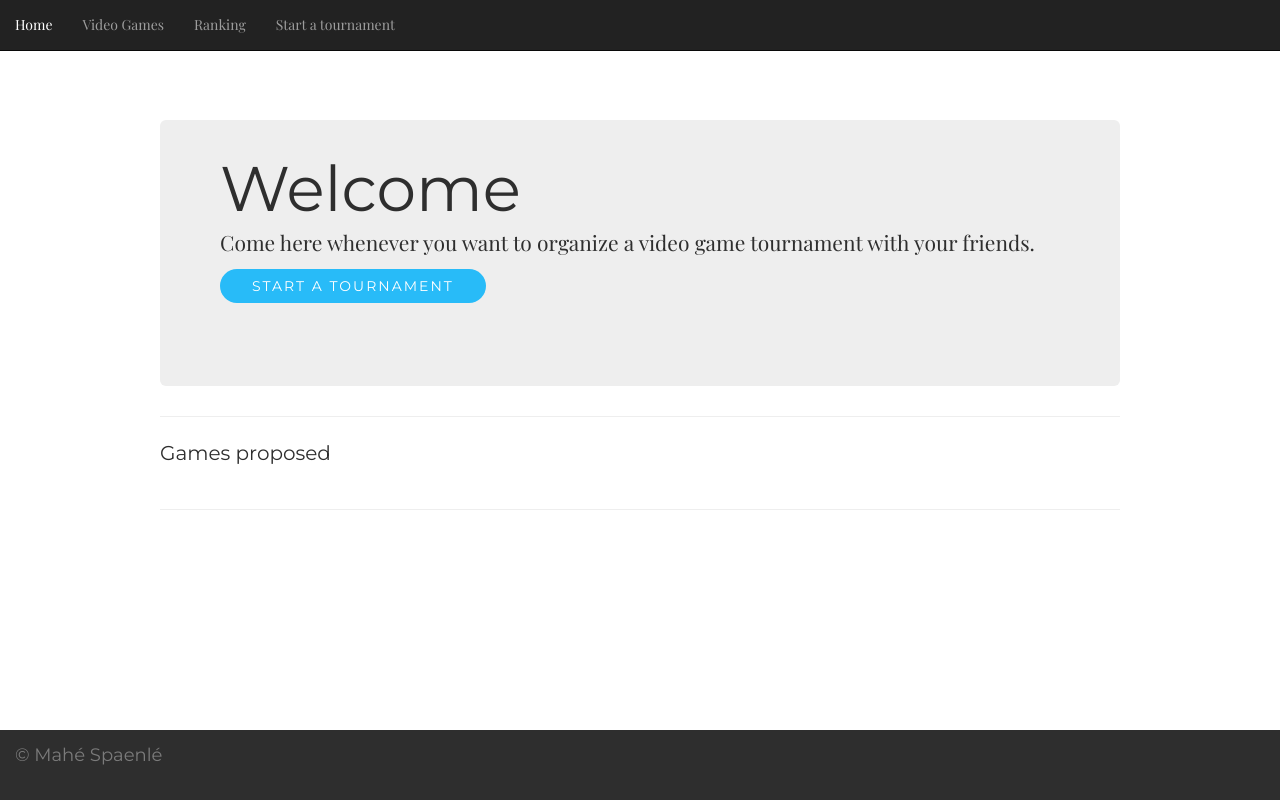
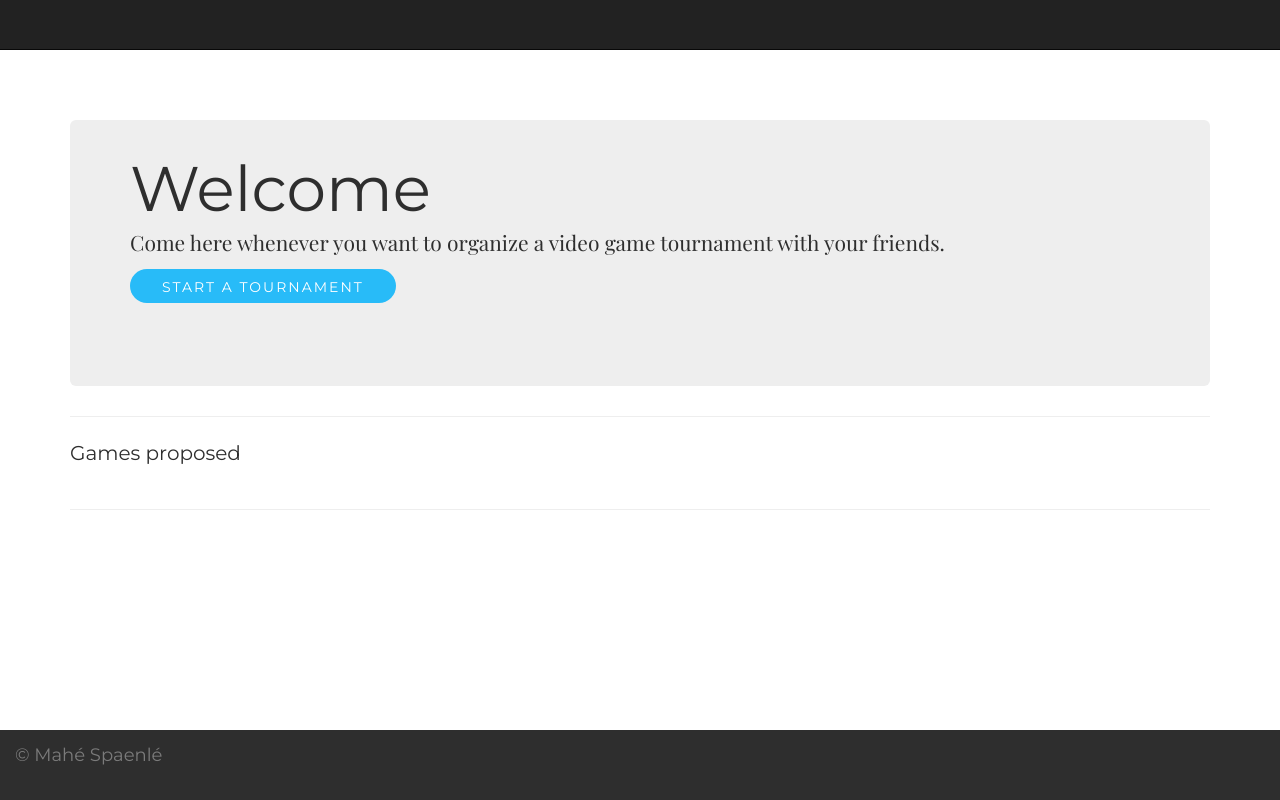
Before and after one commit to Mspaenle/Website, a PHP site: page / in a window 1280 px wide. Run offline with PHP 8.4, Linux system fonts and the light colour scheme; style sheets or scripts are compiled from the project's sources; some libraries are stand-ins or nearby versions; some web fonts are replaced.

Commit message:
Life is better when you commit

```diff
--- a/View/game.php
+++ b/View/game.php
@@ -13,7 +13,7 @@
 	<!-- FontAwesome Icons -->
 	<link rel="stylesheet" href="https://maxcdn.bootstrapcdn.com/font-awesome/4.3.0/css/font-awesome.min.css">
 	<!-- Bootstrap -->
-	<link rel="stylesheet" href="View/relic/css/bootstrap.css">
+	<link rel="stylesheet" href="View/relic/css/bootstrap.min.css">
 	<!-- Owl Carousel -->
 	<link rel="stylesheet" href="View/relic/css/owl.carousel.min.css">
 	<link rel="stylesheet" href="View/relic/css/owl.theme.default.min.css">
--- a/View/index.php
+++ b/View/index.php
@@ -11,7 +11,7 @@
 	<!-- FontAwesome Icons -->
 	<link rel="stylesheet" href="https://maxcdn.bootstrapcdn.com/font-awesome/4.3.0/css/font-awesome.min.css">
 	<!-- Bootstrap -->
-	<link rel="stylesheet" href="View/relic/css/bootstrap.css">
+	<link rel="stylesheet" href="View/relic/css/bootstrap.min.css">
 	<!-- Owl Carousel -->
 	<link rel="stylesheet" href="View/relic/css/owl.carousel.min.css">
 	<link rel="stylesheet" href="View/relic/css/owl.theme.default.min.css">
--- a/View/nav.php
+++ b/View/nav.php
@@ -1,6 +1,7 @@
 <nav class="navbar navbar-inverse navbar-fixed-top" role="navigation" id="navigationBar">
-  <div class="fh5co-nav-overlay"></div>
-  <div class="fh5co-nav-inner">
+  <div id="fh5co-main-nav-wrap">
+    <div class="container">
+        <div class="navbar-header">
             <button type="button" class="navbar-toggle" data-toggle="collapse" data-target="navbarColl" href="index.php">
                 <span class="sr-only">Toggle navigation</span>
                 <span class="icon-bar"></span>
@@ -18,6 +19,7 @@
             </ul>
         </div>
     </div>
+  </div>
 </nav>
 
 
--- a/View/newParty.php
+++ b/View/newParty.php
@@ -13,7 +13,7 @@
 	<!-- FontAwesome Icons -->
 	<link rel="stylesheet" href="https://maxcdn.bootstrapcdn.com/font-awesome/4.3.0/css/font-awesome.min.css">
 	<!-- Bootstrap -->
-	<link rel="stylesheet" href="View/relic/css/bootstrap.css">
+	<link rel="stylesheet" href="View/relic/css/bootstrap.min.css">
 	<!-- Owl Carousel -->
 	<link rel="stylesheet" href="View/relic/css/owl.carousel.min.css">
 	<link rel="stylesheet" href="View/relic/css/owl.theme.default.min.css">
--- a/View/ranking.php
+++ b/View/ranking.php
@@ -12,7 +12,7 @@
 	<!-- FontAwesome Icons -->
 	<link rel="stylesheet" href="https://maxcdn.bootstrapcdn.com/font-awesome/4.3.0/css/font-awesome.min.css">
 	<!-- Bootstrap -->
-	<link rel="stylesheet" href="View/relic/css/bootstrap.css">
+	<link rel="stylesheet" href="View/relic/css/bootstrap.min.css">
 	<!-- Owl Carousel -->
 	<link rel="stylesheet" href="View/relic/css/owl.carousel.min.css">
 	<link rel="stylesheet" href="View/relic/css/owl.theme.default.min.css">
```
